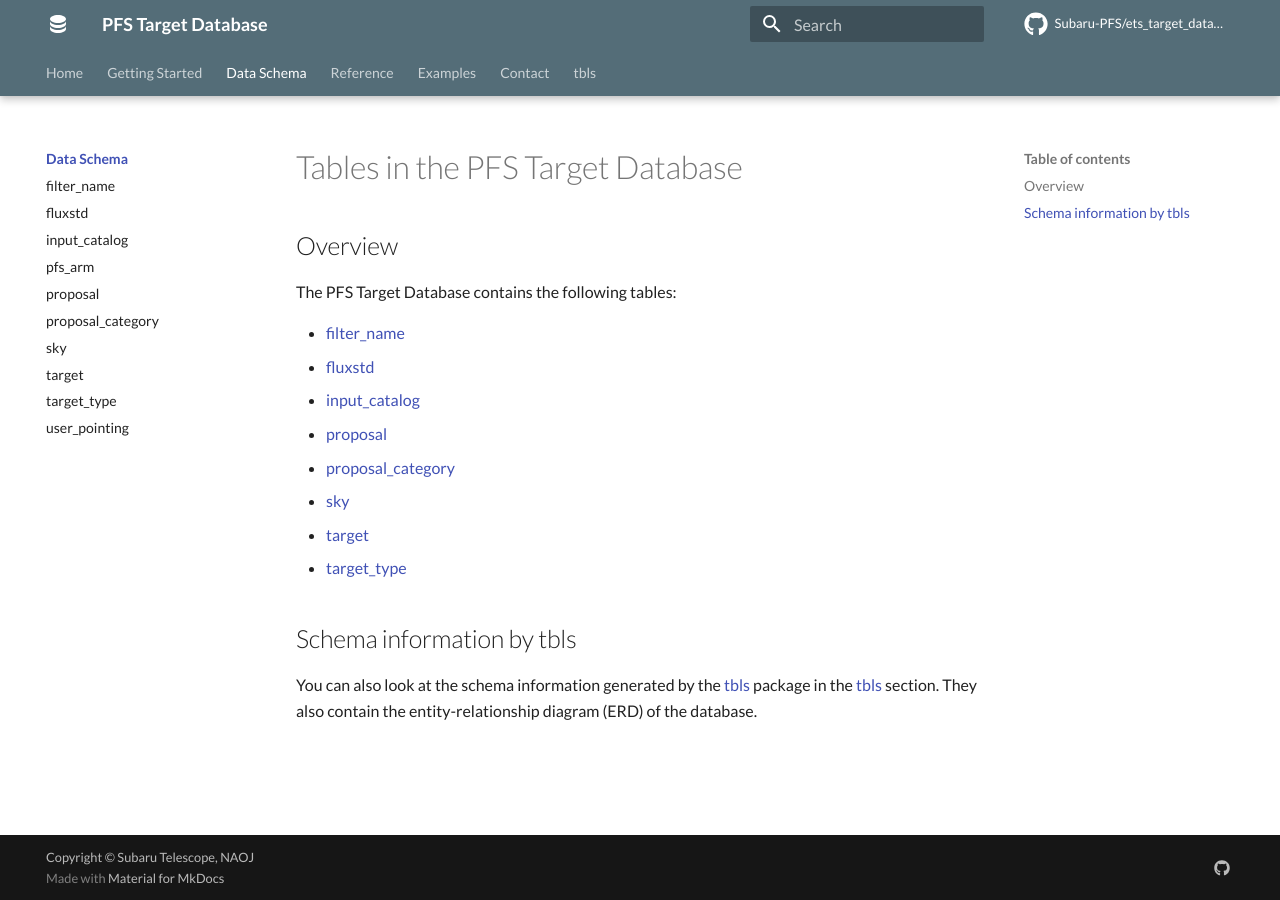
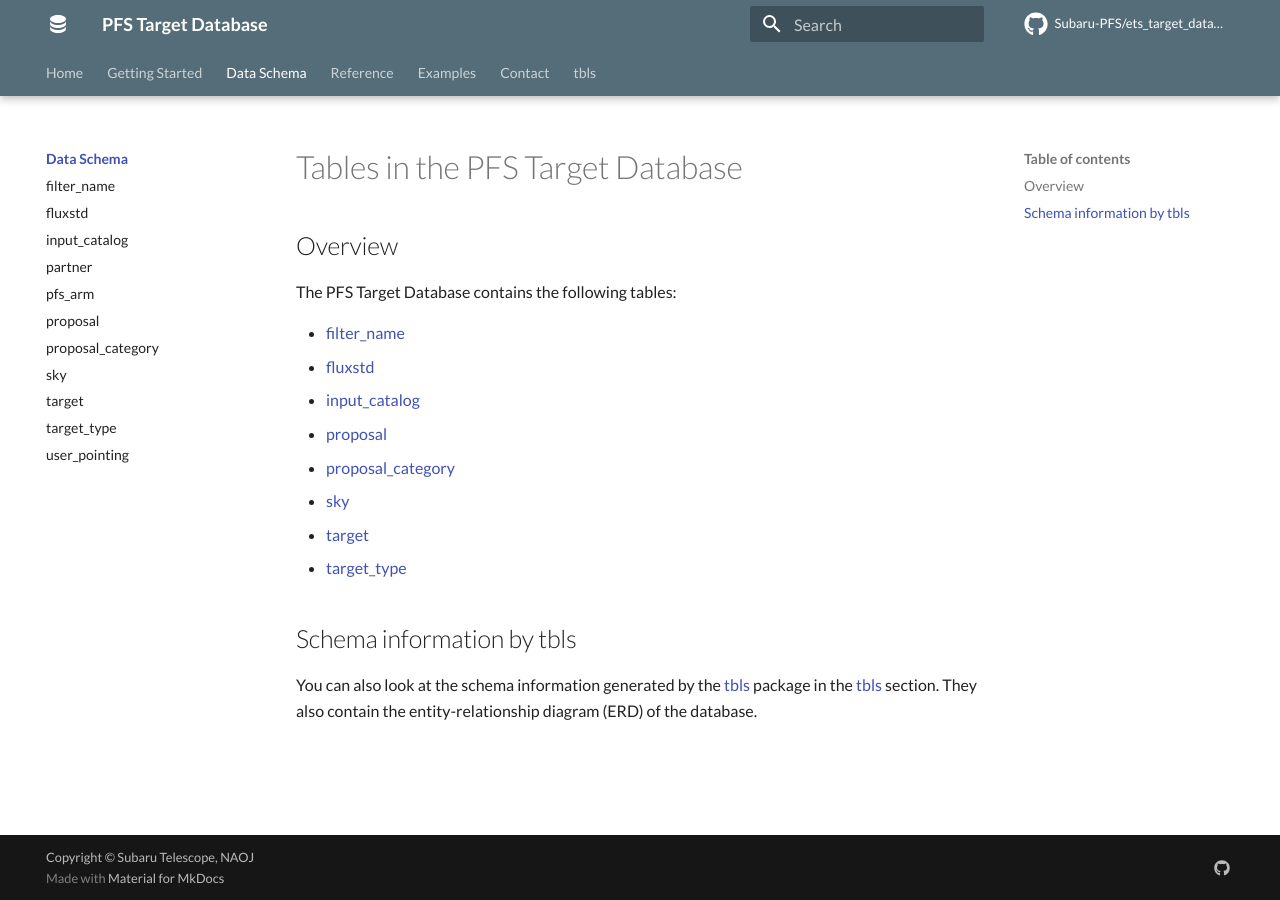
Before and after one commit to Subaru-PFS/ets_target_database, an MkDocs documentation site: the page built from docs/schema/index.md, in a window 1280 px wide. Built offline with MkDocs 1.6.1 and Material for MkDocs 9.7.7, drawn with Linux system fonts in a browser that asks for light colours; plug-ins that fetch from the network failed and are left out; comment, search, counter and statistics services are not loaded.

Commit message:
hotfix for doc

```diff
--- a/mkdocs.yml
+++ b/mkdocs.yml
@@ -17,6 +17,7 @@ nav:
     - filter_name: schema/filter_name.md
     - fluxstd: schema/fluxstd.md
     - input_catalog: schema/input_catalog.md
+    - partner: schema/partner.md
     - pfs_arm: schema/pfs_arm.md
     - proposal: schema/proposal.md
     - proposal_category: schema/proposal_category.md
@@ -40,6 +41,7 @@ nav:
     - tbls/public.filter_name.md
     - tbls/public.fluxstd.md
     - tbls/public.input_catalog.md
+    - tbls/public.partner.md
     - tbls/public.pfs_arm.md
     - tbls/public.proposal.md
     - tbls/public.proposal_category.md
@@ -87,7 +89,7 @@ markdown_extensions:
   - def_list
   - md_in_html
   - toc:
-       permalink: true
+      permalink: true
   - pymdownx.tasklist:
       custom_checkbox: true
   - pymdownx.arithmatex:
```
